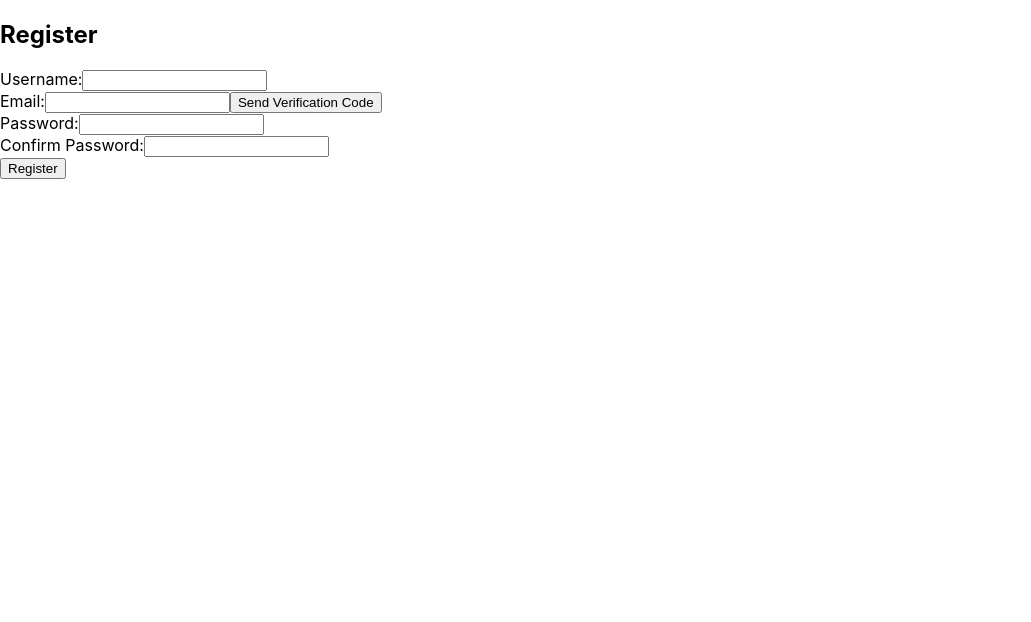
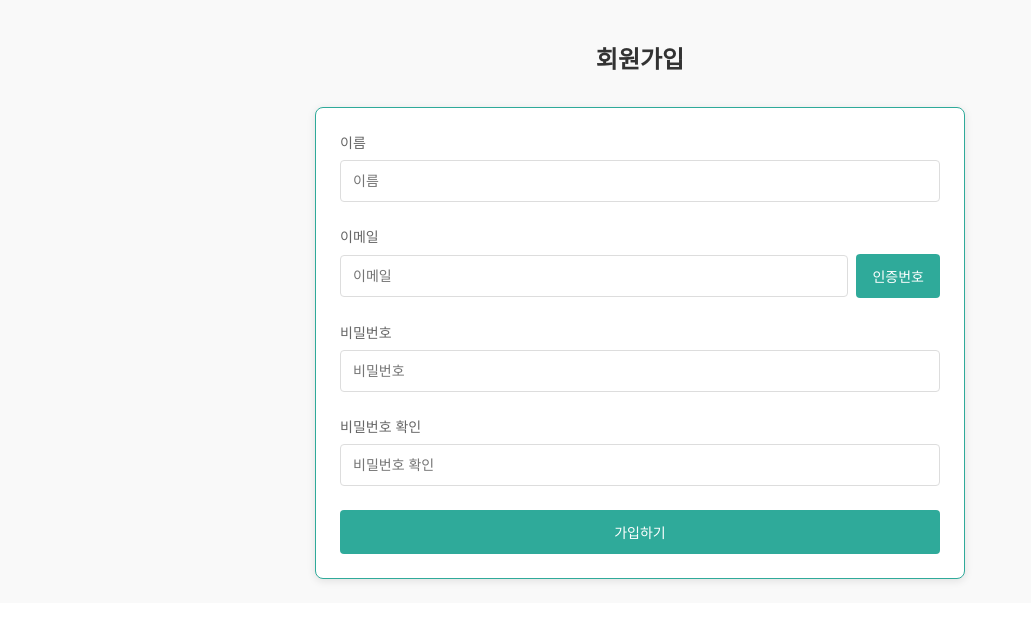
Before and after one commit to kt-bigproject28/bigproject28, a React (Create React App) app: page /signup in a window 1280 px wide. Shown: the top 622 px of the page, without its empty margins (0-1031 px from the left). Built offline with nearby package versions, Linux system fonts and the light colour scheme.

Commit message:
style: signup, login css

```diff
--- a/src/components/templates/LoginTemplate.jsx
+++ b/src/components/templates/LoginTemplate.jsx
@@ -1,5 +1,79 @@
 import React, { useState } from "react";
-import {loginUser} from "../../apis/user";
+import styled from "styled-components";
+import { loginUser } from "../../apis/user";
+
+const Container = styled.div`
+  display: flex;
+  flex-direction: column;
+  align-items: center;
+  padding: 24px;
+  background-color: #f9f9f9;
+  height: 100%;
+  width: 100%;
+  box-sizing: border-box;
+`;
+
+const Title = styled.h1`
+  font-size: 24px;
+  margin-bottom: 32px;
+  color: #333;
+`;
+
+const Form = styled.form`
+  display: flex;
+  flex-direction: column;
+  width: 100%;
+  max-width: 600px;
+  background-color: white;
+  padding: 24px;
+  border: 1px solid #e5e7eb;
+  border-radius: 8px;
+  box-shadow: 0 2px 8px rgba(0, 0, 0, 0.1);
+`;
+
+const InputGroup = styled.div`
+  display: flex;
+  flex-direction: column;
+  margin-bottom: 24px;
+`;
+
+const Label = styled.label`
+  font-size: 14px;
+  color: #666;
+  margin-bottom: 8px;
+`;
+
+const Input = styled.input`
+  font-size: 14px;
+  padding: 12px;
+  border: 1px solid #ddd;
+  border-radius: 4px;
+  &:focus {
+    outline: none;
+    border-color: #2faa9a;
+  }
+`;
+
+const Button = styled.button`
+  padding: 12px 16px;
+  font-size: 16px;
+  font-weight: bold;
+  height: 44px; /* Adjust height to match input field */
+  color: white;
+  background-color: #2faa9a;
+  border: none;
+  border-radius: 4px;
+  cursor: pointer;
+  &:hover {
+    background-color: #6dc4b0;
+  }
+`;
+
+const ErrorMessage = styled.div`
+  color: red;
+  font-size: 12px;
+  margin-top: 4px;
+`;
 
 const LoginTemplate = () => {
   const [formData, setFormData] = useState({
@@ -48,43 +122,39 @@ const LoginTemplate = () => {
   };
 
   return (
-    <div className="container mt-5">
-      <h2>Login</h2>
-      <form onSubmit={handleSubmit}>
-        <div className="form-group">
-          <label htmlFor="email">Email:</label>
-          <input
+    <Container>
+      <Title>로그인</Title>
+      <Form onSubmit={handleSubmit}>
+        <InputGroup>
+          <Label htmlFor="email">이메일</Label>
+          <Input
             type="email"
-            className="form-control"
             id="email"
             name="email"
             value={formData.email}
             onChange={handleChange}
+            placeholder="이메일 입력"
             required
           />
-          {emailError && <div className="alert alert-danger">{emailError}</div>}
-        </div>
-        <div className="form-group">
-          <label htmlFor="password">Password:</label>
-          <input
+          {emailError && <ErrorMessage>{emailError}</ErrorMessage>}
+        </InputGroup>
+        <InputGroup>
+          <Label htmlFor="password">비밀번호</Label>
+          <Input
             type="password"
-            className="form-control"
             id="password"
             name="password"
             value={formData.password}
             onChange={handleChange}
+            placeholder="비밀번호 입력"
             required
           />
-          {passwordError && (
-            <div className="alert alert-danger">{passwordError}</div>
-          )}
-        </div>
-        {loginError && <div className="alert alert-danger">{loginError}</div>}
-        <button type="submit" className="btn btn-primary btn-block">
-          Login
-        </button>
-      </form>
-    </div>
+          {passwordError && <ErrorMessage>{passwordError}</ErrorMessage>}
+        </InputGroup>
+        {loginError && <ErrorMessage>{loginError}</ErrorMessage>}
+        <Button type="submit">로그인</Button>
+      </Form>
+    </Container>
   );
 };
 
--- a/src/components/templates/SignupTemplate.jsx
+++ b/src/components/templates/SignupTemplate.jsx
@@ -1,5 +1,94 @@
 import React, { useState } from "react";
-import { checkUsername, sendVerificationEmail, signupUser } from "../../apis/user"
+import styled from "styled-components";
+import { checkUsername, sendVerificationEmail, signupUser } from "../../apis/user";
+
+const Container = styled.div`
+  display: flex;
+  flex-direction: column;
+  align-items: center;
+  padding: 24px;
+  background-color: #f9f9f9;
+  height: 100%;
+  width: 100%;
+  box-sizing: border-box;
+`;
+
+const Title = styled.h1`
+  font-size: 24px;
+  margin-bottom: 32px;
+  color: #333;
+`;
+
+const Form = styled.form`
+  display: flex;
+  flex-direction: column;
+  width: 100%;
+  max-width: 600px;
+  background-color: white;
+  padding: 24px;
+  border: 1px solid #2faa9a;
+  border-radius: 8px;
+  box-shadow: 0 2px 8px rgba(0, 0, 0, 0.1);
+`;
+
+const InputGroup = styled.div`
+  display: flex;
+  flex-direction: column;
+  margin-bottom: 24px;
+`;
+
+const Label = styled.label`
+  font-size: 14px;
+  color: #666;
+  margin-bottom: 8px;
+`;
+
+const Input = styled.input`
+  font-size: 14px;
+  padding: 12px;
+  border: 1px solid #ddd;
+  border-radius: 4px;
+  &:focus {
+    outline: none;
+    border-color: #2faa9a;
+  }
+`;
+
+const EmailGroup = styled.div`
+  display: flex;
+  flex-direction: column;
+  margin-bottom: 24px;
+`;
+
+const EmailInputWrapper = styled.div`
+  display: flex;
+  align-items: center;
+`;
+
+const EmailInput = styled(Input)`
+  flex: 1;
+  margin-right: 8px;
+`;
+
+const Button = styled.button`
+  padding: 12px 16px;
+  font-size: 14px;
+  height: 44px;
+  color: white;
+  background-color: #2faa9a;
+  border: none;
+  border-radius: 4px;
+  cursor: pointer;
+  &:hover {
+    background-color: #6dc4b0;
+  }
+`;
+
+const ErrorMessage = styled.div`
+  color: red;
+  font-size: 12px;
+  margin-top: 4px;
+`;
 
 const SignupTemplate = () => {
   const [formData, setFormData] = useState({
@@ -92,104 +181,80 @@ const SignupTemplate = () => {
   };
 
   return (
-    <div className="container mt-5">
-      <h2>Register</h2>
-      <form onSubmit={handleSubmit}>
-        <div className="form-group">
-          <label htmlFor="username">Username:</label>
-          <input
+    <Container>
+      <Title>회원가입</Title>
+      <Form onSubmit={handleSubmit}>
+        <InputGroup>
+          <Label>이름</Label>
+          <Input
             type="text"
-            className="form-control"
-            id="username"
             name="username"
             value={formData.username}
             onChange={handleChange}
             onBlur={handleUsernameCheck}
+            placeholder="이름"
             required
           />
-          {usernameError && (
-            <div className="alert alert-danger">{usernameError}</div>
-          )}
-        </div>
-        <div className="form-group">
-          <label htmlFor="email">Email:</label>
-          <input
+          {usernameError && <ErrorMessage>{usernameError}</ErrorMessage>}
+        </InputGroup>
+        <EmailGroup>
+          <Label>이메일</Label>
+          <EmailInputWrapper>
+            <EmailInput
               type="email"
-            className="form-control"
-            id="email"
               name="email"
               value={formData.email}
               onChange={handleChange}
+              placeholder="이메일"
               required
             />
-          {emailError && <div className="alert alert-danger">{emailError}</div>}
-          {!verificationCodeSent && (
-            <button
-              type="button"
-              className="btn btn-secondary mt-2"
-              onClick={handleSendVerificationCode}
-            >
-              Send Verification Code
-            </button>
-          )}
-          {verificationCodeError && (
-            <div className="alert alert-danger mt-2">
-              {verificationCodeError}
-            </div>
-          )}
+            <Button type="button" onClick={handleSendVerificationCode}>
+              인증번호
+            </Button>
+          </EmailInputWrapper>
+          {emailError && <ErrorMessage>{emailError}</ErrorMessage>}
+          {verificationCodeError && <ErrorMessage>{verificationCodeError}</ErrorMessage>}
+        </EmailGroup>
         {verificationCodeSent && (
-            <div className="form-group">
-              <label htmlFor="verification_code">Verification Code:</label>
-              <input
+          <InputGroup>
+            <Label>인증번호</Label>
+            <Input
               type="text"
-                className="form-control"
-                id="verification_code"
               name="verification_code"
               value={formData.verification_code}
               onChange={handleChange}
+              placeholder="인증번호"
               required
             />
-              {verificationCodeError && (
-                <div className="alert alert-danger mt-2">
-                  {verificationCodeError}
-                </div>
+          </InputGroup>
         )}
-            </div>
-          )}
-        </div>
-        <div className="form-group">
-          <label htmlFor="password1">Password:</label>
-          <input
+        <InputGroup>
+          <Label>비밀번호</Label>
+          <Input
             type="password"
-            className="form-control"
-            id="password1"
             name="password1"
             value={formData.password1}
             onChange={handleChange}
+            placeholder="비밀번호"
             required
           />
-          {passwordError && (
-            <div className="alert alert-danger">{passwordError}</div>
-          )}
-        </div>
-        <div className="form-group">
-          <label htmlFor="password2">Confirm Password:</label>
-          <input
+          {passwordError && <ErrorMessage>{passwordError}</ErrorMessage>}
+        </InputGroup>
+        <InputGroup>
+          <Label>비밀번호 확인</Label>
+          <Input
             type="password"
-            className="form-control"
-            id="password2"
             name="password2"
             value={formData.password2}
             onChange={handleChange}
+            placeholder="비밀번호 확인"
             required
           />
-        </div>
-        {signupError && <div className="alert alert-danger">{signupError}</div>}
-        <button type="submit" className="btn btn-primary btn-block">
-          Register
-        </button>
-      </form>
-    </div>
+          {signupError && <ErrorMessage>{signupError}</ErrorMessage>}
+        </InputGroup>
+        <Button type="submit">가입하기</Button>
+      </Form>
+    </Container>
   );
 };
 
```
Lines whose indentation alone changed are shown as unchanged.
